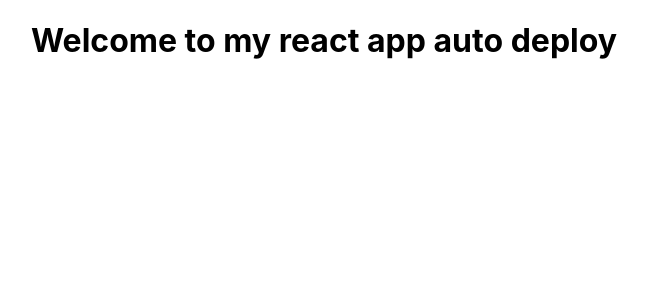
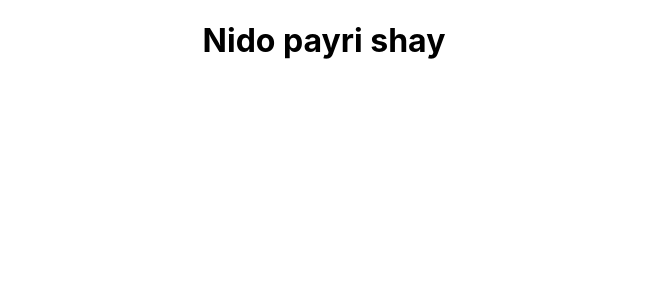
Before and after one commit to csyasir/react-app-autodeploy, a React (Create React App) app: page / in a window 1280 px wide. Shown: the top 300 px of the page, without its empty margins (316-963 px from the left). Built offline with nearby package versions, Linux system fonts and the light colour scheme.

Commit message:
Update App.js
change app.js

```diff
--- a/src/App.js
+++ b/src/App.js
@@ -4,7 +4,7 @@ import './App.css';
 function App() {
   return (
     <div className="App">
-      <h1>Welcome to my react app auto deploy</h1>
+      <h1>Nido payri shay</h1>
     </div>
   );
 }
```
